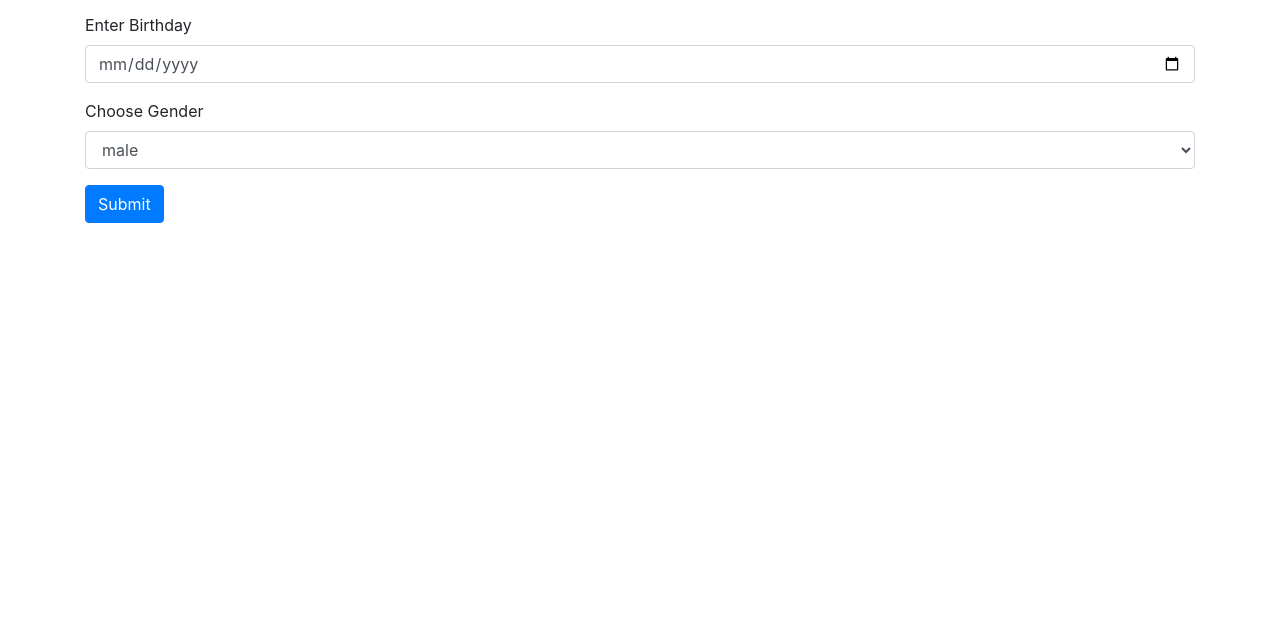
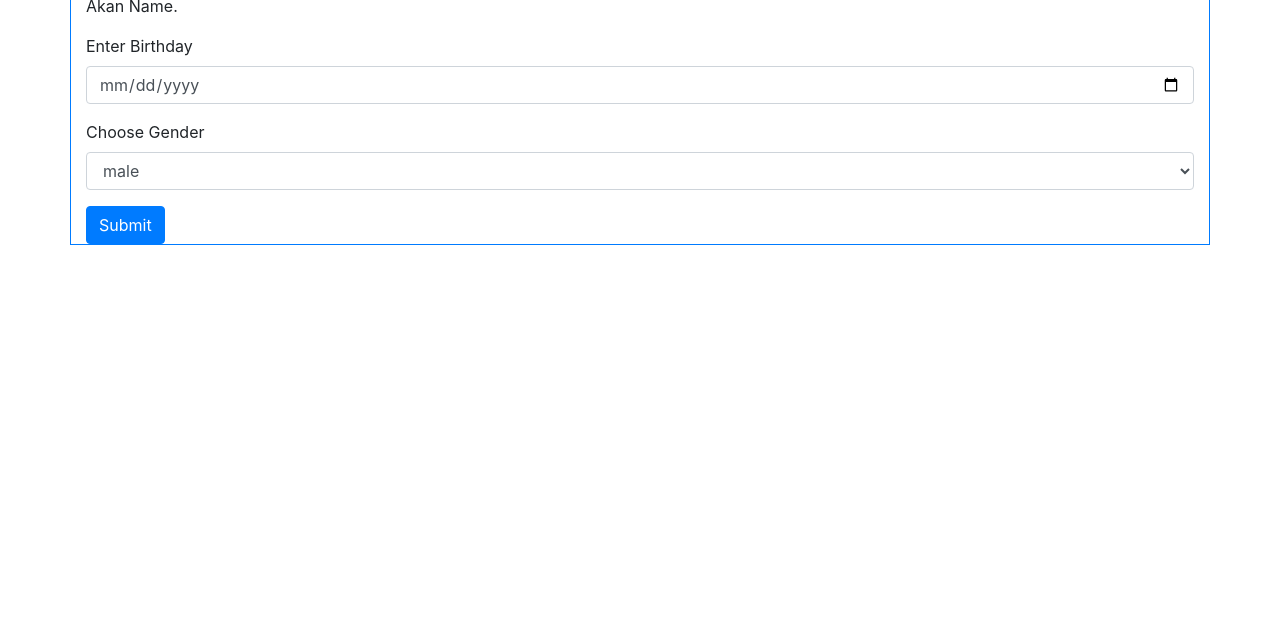
Before and after one commit to C-ollo/AkanaName, a plain HTML site: page index.html in a window 1280 px wide. Shown: the part 174-800 px from the top of the page. Drawn offline with nearby package versions, Linux system fonts and the light colour scheme; files whose address does not match are found by name.

Commit message:
changing margin top

```diff
--- a/CSS/styles.css
+++ b/CSS/styles.css
@@ -0,0 +1,3 @@
+.container {
+    margin-top: 20px;
+}
--- a/index.html
+++ b/index.html
@@ -10,7 +10,7 @@
     <title>Akan Name</title>
 </head>
 <body>
-  <div class="container">
+  <div class="container border border-primary">
     <h1 class="display-1">Akan Name generator</h1>
     <p>A web application that takes a user's birthday and calculates the day of the week they were born and then depending on their gender outputs their Akan Name. </p>
 
```
